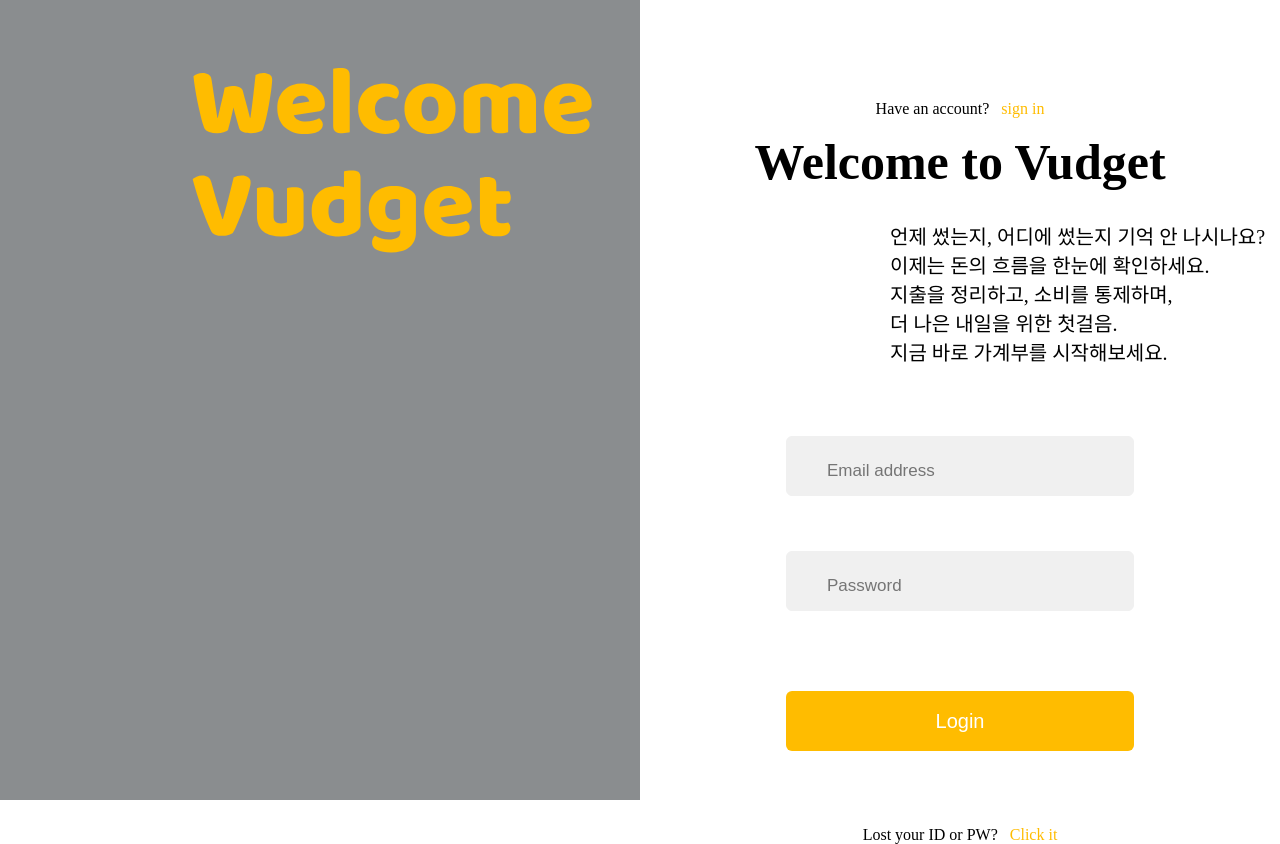
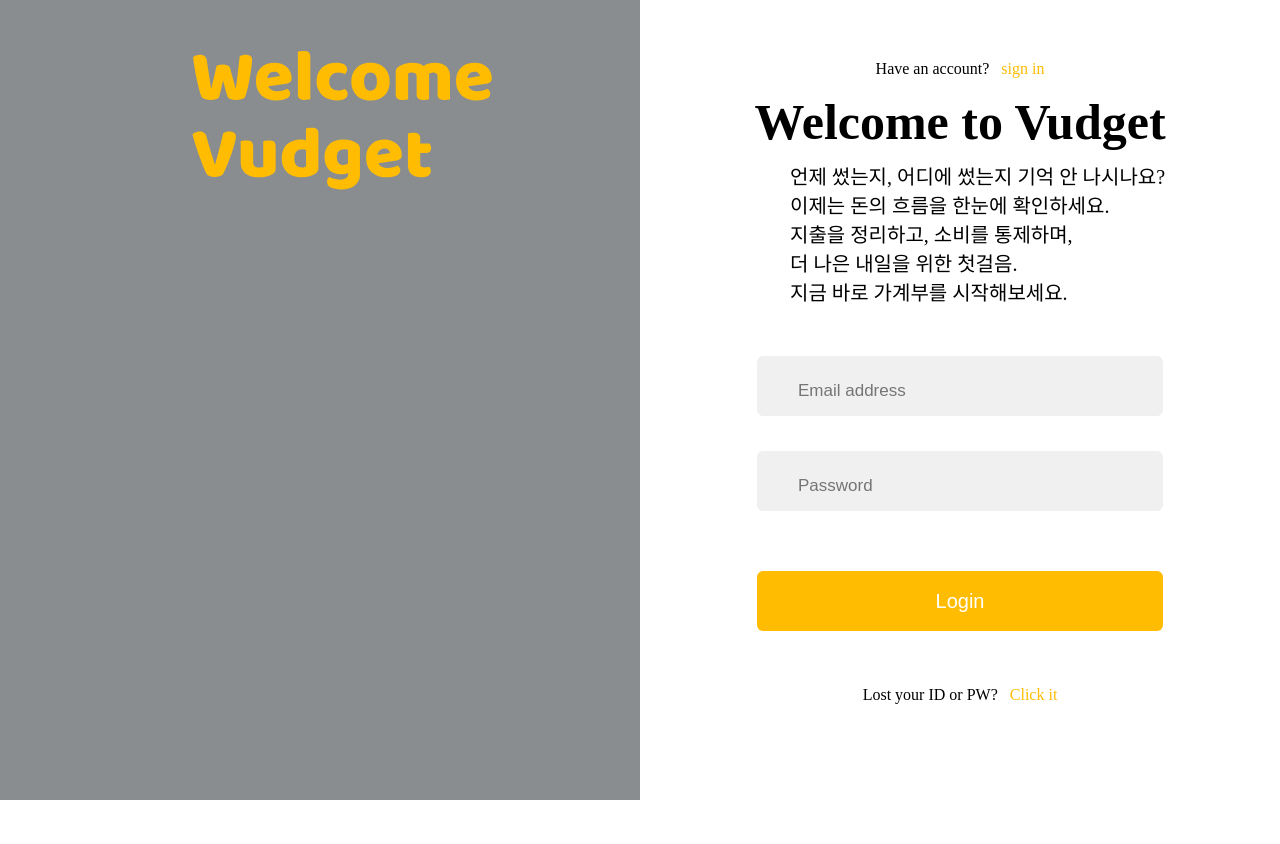
Before and after one commit to KB-Wallet/KB-Vudget, a Vue app: page / in a window 1280 px wide. After the commit the page ends 800 px from the top, so only its background shows below. Built offline with nearby package versions, Linux system fonts and the light colour scheme.

Commit message:
[Design] 로그인 페이지 요소 위치 조정

```diff
--- a/src/pages/Login.vue
+++ b/src/pages/Login.vue
@@ -66,18 +66,18 @@
 .logo_container {
   position: absolute;
   height: 100%;
-  bottom: 30%;
+  bottom: 35%;
   display: flex;
   justify-content: flex-end;
   padding-left: 30%;
 }
 .logo {
-  width: 400px;
+  width: 300px;
   height: auto;
 }
 .signin {
   text-align: center;
-  margin-top: 100px;
+  margin-top: 60px;
 }
 .signin-text {
   font-size: 16px;
@@ -92,18 +92,18 @@
 }
 .introduce {
   text-align: left;
-  padding-left: 250px;
-  padding-top: 30px;
+  padding-left: 150px;
+  padding-top: 10px;
   font-size: 20px;
 }
 .loginForm {
-  margin: 40px auto;
+  margin: 20px auto;
   padding: 30px;
 }
 
 .ID-input,
 .PW-input {
-  width: 60%;
+  width: 70%;
   height: 60px;
   padding-top: 10px;
   margin-bottom: 15px;
@@ -118,10 +118,10 @@
   padding-left: 40px;
 }
 .PW-input {
-  margin: 40px;
+  margin: 20px;
 }
 .login_button {
-  width: 60%;
+  width: 70%;
   height: 60px;
   background-color: #ffbc00;
   border: none;
```
